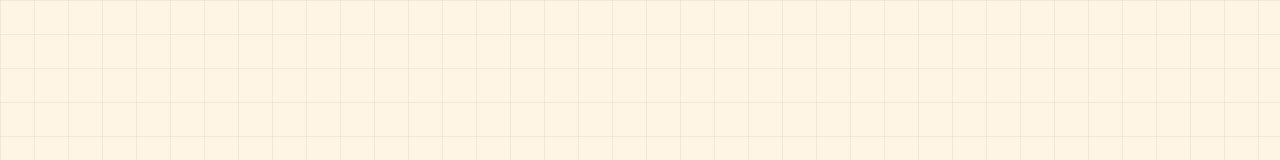
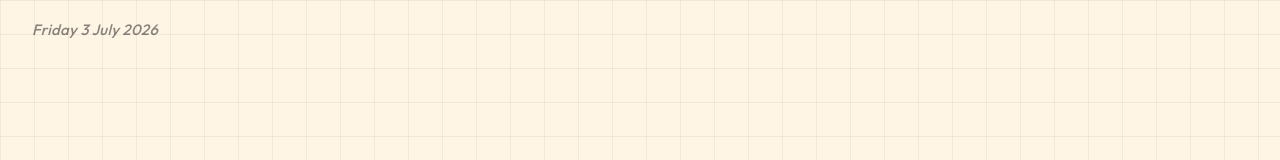
Before and after one commit to jaemin17/sticky-notes, a Next.js app: page / in a window 1280 px wide. Shown: the top 160 px of the page. Built offline with nearby package versions, Linux system fonts and the light colour scheme.

Commit message:
Show a live date stamp with Outfit italic styling.
Render today's local date in the top-left corner and refresh it across midnight so the header stays current.

```diff
--- /dev/null
+++ b/src/app/DateStamp.tsx
@@ -0,0 +1,33 @@
+"use client";
+
+import { useEffect, useState } from "react";
+import styles from "./page.module.css";
+import { formatDateStamp } from "./formatDateStamp";
+
+export function DateStamp() {
+  const [stamp, setStamp] = useState(() => formatDateStamp(new Date()));
+
+  useEffect(() => {
+    function refresh() {
+      setStamp(formatDateStamp(new Date()));
+    }
+
+    refresh();
+
+    const now = new Date();
+    const nextMidnight = new Date(
+      now.getFullYear(),
+      now.getMonth(),
+      now.getDate() + 1,
+    );
+    const timeoutId = window.setTimeout(refresh, nextMidnight.getTime() - now.getTime());
+
+    return () => window.clearTimeout(timeoutId);
+  }, []);
+
+  return (
+    <time className={styles.dateStamp} dateTime={stamp.dateTime}>
+      <em>{stamp.label}</em>
+    </time>
+  );
+}
--- /dev/null
+++ b/src/app/formatDateStamp.ts
@@ -0,0 +1,16 @@
+export function formatDateStamp(date: Date): { label: string; dateTime: string } {
+  const dateTime = [
+    date.getFullYear(),
+    String(date.getMonth() + 1).padStart(2, "0"),
+    String(date.getDate()).padStart(2, "0"),
+  ].join("-");
+
+  const label = new Intl.DateTimeFormat("en-GB", {
+    weekday: "long",
+    day: "numeric",
+    month: "long",
+    year: "numeric",
+  }).format(date);
+
+  return { label, dateTime };
+}
--- a/src/app/layout.tsx
+++ b/src/app/layout.tsx
@@ -1,5 +1,5 @@
 import type { Metadata } from "next";
-import { Geist, Geist_Mono, Kalam } from "next/font/google";
+import { Geist, Geist_Mono, Kalam, Outfit } from "next/font/google";
 import "./globals.css";
 
 const geistSans = Geist({
@@ -18,6 +18,12 @@ const kalam = Kalam({
   weight: ["400"],
 });
 
+const outfit = Outfit({
+  variable: "--font-outfit",
+  subsets: ["latin"],
+  weight: ["500"],
+});
+
 export const metadata: Metadata = {
   title: "我的便签网站",
   description: "一个使用 Next.js 和 GitHub Pages 发布的便签网站练习项目。",
@@ -29,7 +35,10 @@ export default function RootLayout({
   children: React.ReactNode;
 }>) {
   return (
-    <html lang="zh-CN" className={`${geistSans.variable} ${geistMono.variable} ${kalam.variable}`}>
+    <html
+      lang="zh-CN"
+      className={`${geistSans.variable} ${geistMono.variable} ${kalam.variable} ${outfit.variable}`}
+    >
       <body>{children}</body>
     </html>
   );
--- a/src/app/page.module.css
+++ b/src/app/page.module.css
@@ -1,4 +1,5 @@
 .page {
+  position: relative;
   min-height: 100vh;
   padding: 48px 24px 112px;
   font-family: var(--font-geist-sans);
@@ -8,6 +9,24 @@
     linear-gradient(90deg, rgba(17, 18, 23, 0.055) 1px, transparent 1px);
   background-position: 0 0;
   background-size: 34px 34px;
+}
+
+.dateStamp {
+  position: absolute;
+  top: 22px;
+  left: 32px;
+  color: rgba(17, 18, 23, 0.5);
+  font-family: var(--font-outfit), var(--font-geist-sans), system-ui, sans-serif;
+  font-size: 15px;
+  font-weight: 500;
+  font-style: italic;
+  line-height: 1;
+  letter-spacing: 0.02em;
+}
+
+.dateStamp em {
+  font-style: italic;
+  font-weight: inherit;
 }
 
 .board {
@@ -752,4 +771,8 @@
     padding-left: 16px;
     padding-right: 16px;
   }
+
+  .dateStamp {
+    left: 22px;
+  }
 }
--- a/src/app/page.tsx
+++ b/src/app/page.tsx
@@ -1,9 +1,11 @@
 import styles from "./page.module.css";
+import { DateStamp } from "./DateStamp";
 import { LocalNotes } from "./LocalNotes";
 
 export default function Home() {
   return (
     <div className={styles.page}>
+      <DateStamp />
       <main className={styles.board}>
         <LocalNotes initialIndex={0} />
       </main>
```
Also changed, not shown: 2 other files (tests, documents, lock files or other folders).
